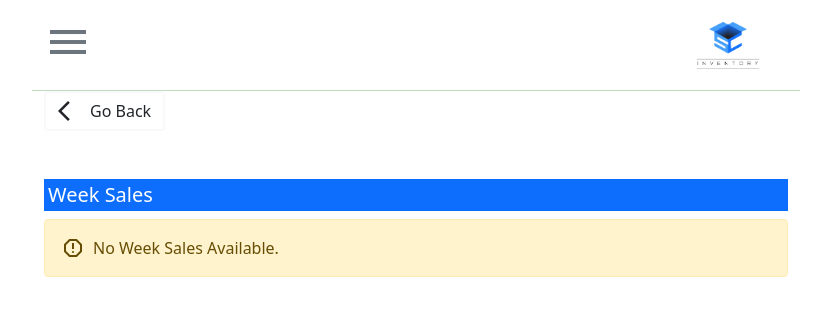
After one commit to neildc14/Product-Sales-Inventory, a Node server app: template views/no_weekly_sales.ejs in a window 1280 px wide. The commit adds this page. Shown: the top 316 px of the page, without its empty margins (224-1055 px from the left). Run offline with Node 20, Linux system fonts and the light colour scheme; the template is opened without the code that fills it: most values are stand-ins (such as "Sample title", 1, 10 or a date in 2020); some libraries are stand-ins or nearby versions.

Commit message:
fixed no week sales to render

```diff
--- a/public/javascripts/script.js
+++ b/public/javascripts/script.js
@@ -33,9 +33,8 @@ window.addEventListener("load", () => {
   });
 });
 
-function deleteCustomers() {
+(function deleteCustomers() {
   let deleteCustomers = document.querySelectorAll("button.customerID");
-  if (deleteCustomers) {
   deleteCustomers.forEach((customer) => {
     customer.addEventListener("click", () => {
       let url = customer.dataset.customerid;
@@ -43,14 +42,8 @@ function deleteCustomers() {
       FetchToDelete(url, redirect);
     });
   });
-  }
-}
-
-deleteCustomers();
-
-function deleteProducts() {
+})()(function deleteProducts() {
   let deleteProducts = document.querySelectorAll("button.productID");
-  if (deleteProducts) {
   deleteProducts.forEach((product) => {
     product.addEventListener("click", () => {
       let url = product.dataset.productid;
@@ -58,14 +51,8 @@ function deleteProducts() {
       FetchToDelete(url, redirect);
     });
   });
-  }
-}
-
-deleteProducts();
-
-function historyDeleteProducts() {
+})()(function historyDeleteProducts() {
   let deleteProducts = document.querySelectorAll("button.historyproductID");
-  if (deleteProducts) {
   deleteProducts.forEach((product) => {
     product.addEventListener("click", () => {
       let url = product.dataset.productid;
@@ -73,12 +60,7 @@ function historyDeleteProducts() {
       FetchToDelete(url, redirect);
     });
   });
-  }
-}
-
-historyDeleteProducts();
-
-function deleteMiscellaneous() {
+})()(function deleteMiscellaneous() {
   let deleteMisc = document.querySelectorAll("button.miscID");
   deleteMisc.forEach((misc) => {
     misc.addEventListener("click", () => {
@@ -87,11 +69,7 @@ function deleteMiscellaneous() {
       FetchToDelete(url, redirect);
     });
   });
-}
-
-deleteMiscellaneous();
-
-function historyDeleteMiscellaneous() {
+})()(function historyDeleteMiscellaneous() {
   let deleteMisc = document.querySelectorAll("button.HisMiscID");
   deleteMisc.forEach((misc) => {
     misc.addEventListener("click", () => {
@@ -100,11 +78,7 @@ function historyDeleteMiscellaneous() {
       FetchToDelete(url, redirect);
     });
   });
-}
-
-historyDeleteMiscellaneous();
-
-function deleteSalesWeek() {
+})()(function deleteSalesWeek() {
   let deleteSalesWeek = document.querySelectorAll("button.salesweekID");
   deleteSalesWeek.forEach((week) => {
     week.addEventListener("click", () => {
@@ -113,9 +87,7 @@ function deleteSalesWeek() {
       FetchToDelete(url, redirect);
     });
   });
-}
-
-deleteSalesWeek();
+})();
 
 function FetchToDelete(url, redirect) {
   fetch(url, {
--- a/public/stylesheets/style.css
+++ b/public/stylesheets/style.css
@@ -120,7 +120,7 @@ header {
 .dashboard_list a {
   display: flex;
   align-items: center;
-  justify-content: center;
+  justify-content: flex-start;
   gap: 1rem;
   padding: 0.5rem 3rem;
   border-radius: 4px;
--- /dev/null
+++ b/views/no_weekly_sales.ejs
@@ -0,0 +1,34 @@
+<!DOCTYPE html>
+<html lang="en">
+  <%-include('./partials/head')%>
+  <body>
+    <main>
+      <div class="container-fluid mx-0 px-0">
+        <%-include('./partials/nav')%>
+
+        <div class="container">
+          <button
+            onclick="window.history.back()"
+            class="btn border border-2 border-light d-flex align-items-center back_button me-auto"
+          >
+            <span class="material-symbols-outlined me-2"> arrow_back_ios </span>
+            <span>Go Back</span>
+          </button>
+          <div class="mt-5">
+            <h5 class="bg-primary text-white p-1">
+              <span>Week Sales</span>
+            </h5>
+            <div
+              class="alert alert-warning d-flex align-items-center"
+              role="alert"
+            >
+              <span class="material-symbols-outlined me-2"> report </span
+              ><span>No Week Sales Available.</span>
+            </div>
+          </div>
+        </div>
+      </div>
+    </main>
+    <%-include('./partials/scripts')%>
+  </body>
+</html>
--- a/views/weekly_product_sales.ejs
+++ b/views/weekly_product_sales.ejs
@@ -160,7 +160,8 @@
                           <span class="material-symbols-outlined me-2">
                             report </span
                           ><span
-                            >Product and its customers will be deleted.</span
+                            >Product and its customer's data will be
+                            deleted.</span
                           >
                         </div>
                       </div>
```
Also changed, not shown: controllers/weeklyProductsController.js (+3 -4 lines). Lines whose indentation alone changed are shown as unchanged.
